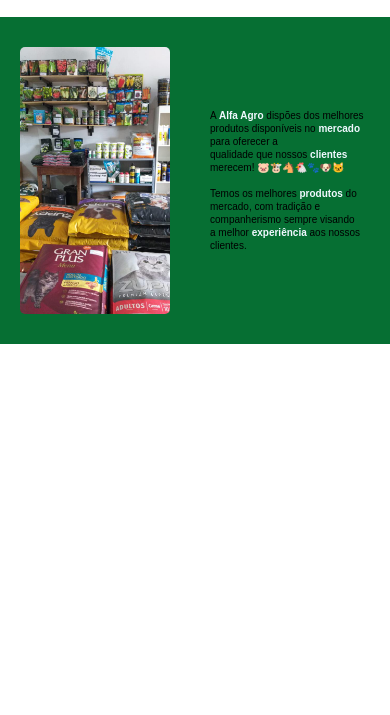
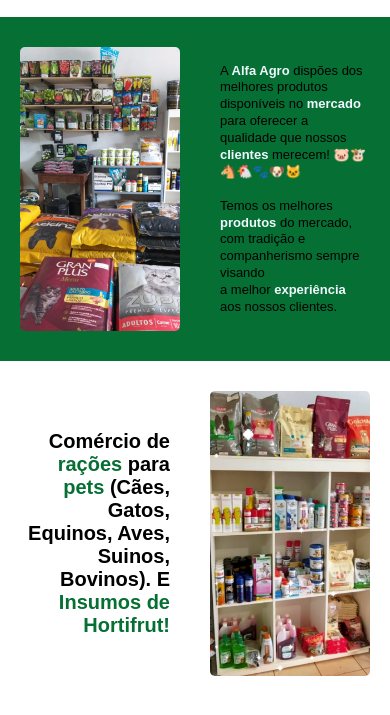
Before and after one commit to Efrasnn/ProjetoAlfa, a plain HTML site: page quem somos.html in a window 390 px wide. Shown: the part 71-786 px from the top of the page. Drawn offline with Linux system fonts and the light colour scheme.

Commit message:
commit "New"

```diff
--- a/qm.css
+++ b/qm.css
@@ -26,7 +26,7 @@
 
 
 .section-qm{
-  background-color: #066F33;;
+  background-color: #066F33;
   display: flex;
   margin: 0px auto;
   padding: 30px 20px;
@@ -79,15 +79,72 @@
 @media (max-width:1000px){
   .section-qm p{
   font-size: 25px;
-}
+  }
 }
 
 @media (max-width:600px){
   .section-qm p{
-  font-size: 10px;
-
-  }
+  font-size: 13px;
+    }
 .loja{
-  width: 150px;
+  width: 160px;
   }
 }
+
+/* segunda parte*/
+
+
+.loja-2 {
+  max-width: 100%;
+  width: 300px;
+ }
+
+ .loja-2{
+ border-radius: 5px;
+ }
+
+ .sg-pt{
+  background-color: #ffffff;
+  display: flex;
+  margin: 0px auto;
+  padding: 30px 20px;
+  font-family: Arial, Helvetica, sans-serif;
+  gap: 40px;
+  justify-content: center;
+
+ }
+
+ .sg-pt {
+  grid-template-columns: 1fr 1fr;
+  align-items: center;
+ }
+
+ .sg-pt
+  h2{
+text-align: right;
+ }
+
+ .sg-pt
+  h2{
+font-size: 2rem;
+ }
+
+ .h2,
+ strong{
+  color: #066F33;
+ }
+
+@media (max-width:1000px){
+  .sg-pt p{
+  font-size: 25px;
+  }
+}
+
+@media (max-width:600px){
+  .sg-pt h2{
+  font-size: 20px;
+    }
+.loja-2{
+  width: 160px;
+  }
+}
--- a/quem somos.html
+++ b/quem somos.html
@@ -25,6 +25,11 @@
       a melhor <strong>experiência</strong> aos nossos clientes.
     </p>
   </section>
+
+  <div class="sg-pt">
+    <h2>Comércio de <strong>rações </strong>para <strong>pets</strong> (Cães, Gatos, Equinos, Aves,<br> Suinos, Bovinos). E <strong>Insumos de Hortifrut!</strong></h2>
+    <img class="loja-2" src="./IMG/ALFA1.jpeg" alt="segunda-imagem">
+  </div>
 </body>
 
 </html>
```
Also changed, not shown: IMG/ALFA1.jpeg (added), composicao-de-alimentos-para-animais-de-estimacao-naturezas-mortas.jpg (deleted).
